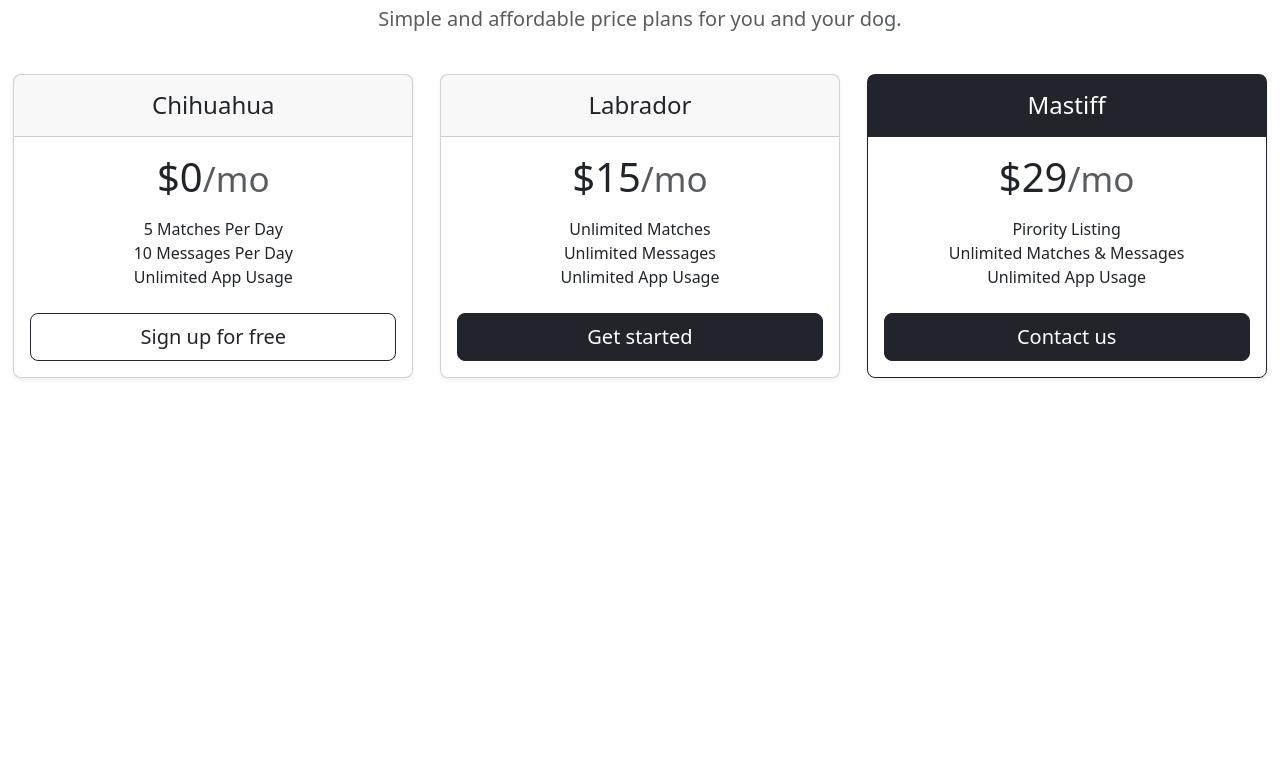
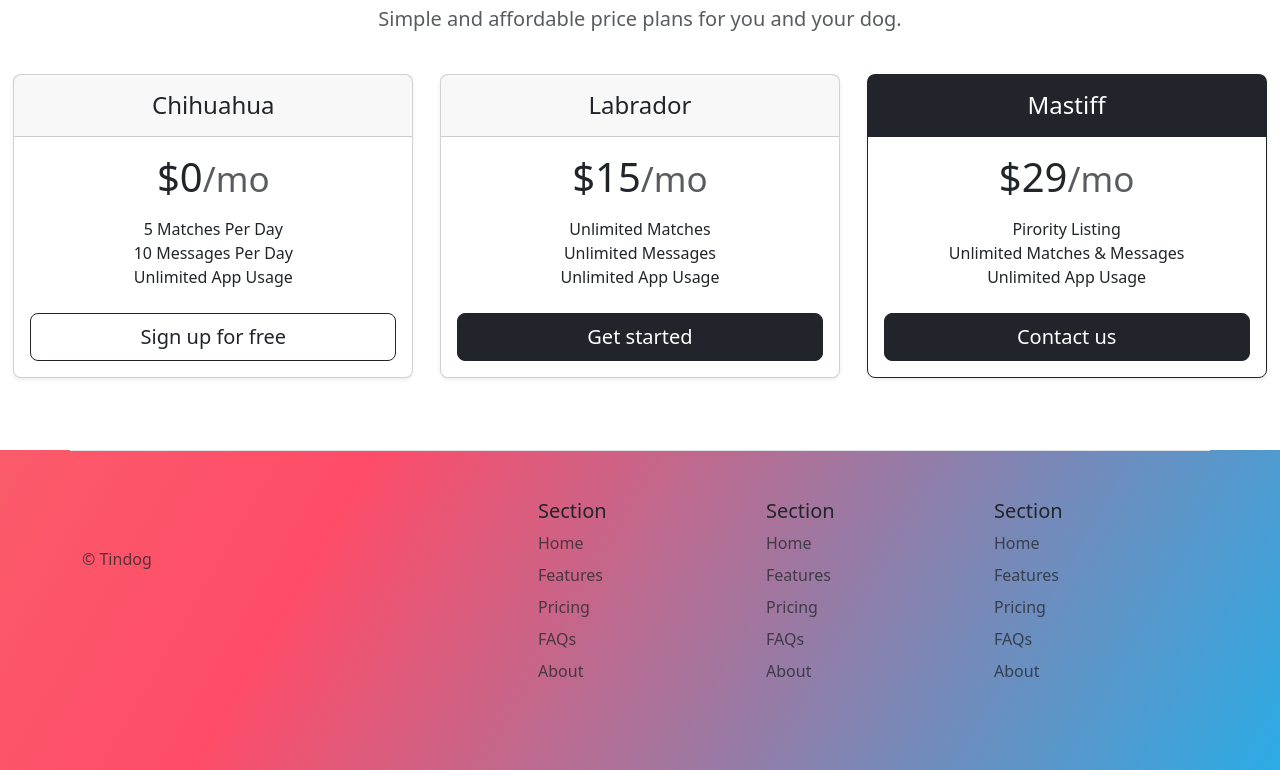
Before and after one commit to xwvwww/Assignment-1-Front-End, a plain HTML site: page Task3/index.html in a window 1280 px wide. Shown: the part 1503-2273 px from the top of the page. Before the commit the page ends 1921 px from the top, so only its background shows below. Drawn offline with nearby package versions, Linux system fonts and the light colour scheme.

Commit message:
Added Footer Task 3

```diff
--- a/Task3/css/style.css
+++ b/Task3/css/style.css
@@ -46,6 +46,7 @@
   margin-top: 5px;
   margin-bottom: 2px;
 }
+
 
 .testimonial_png_block {
   display: flex;
@@ -103,6 +104,16 @@
   border-color: #21242a !important;
 }
 
+#footer {
+  height: 40vh;
+  background: linear-gradient(300deg, #00bfff, #ff4c68, #ef8172);
+  background-size: 180% 180%;
+  animation: gradient-animation 18s ease infinite;
+}
+
+
+
+
 
 
 
--- a/Task3/index.html
+++ b/Task3/index.html
@@ -102,10 +102,10 @@
         Pebbles, New York
       </p>
       <div class="testimonial_png_block">
-        <img src="./images/techcrunch.png" alt="techcrunch" width="120" height="20">
-        <img src="./images/mashable.png" alt="mashable" width="120" height="20">
-        <img src="./images/bizinsider.png" alt="businessinsider" width="120" height="20">
-        <img src="./images/tnw.png" alt="tnw" width="100" height="30">
+        <img src="./images/techcrunch.png" alt="techcrunch" width="120" height="20" id="testimonial_mainpng">
+        <img src="./images/mashable.png" alt="mashable" width="120" height="20" id="testimonial_mainpng">
+        <img src="./images/bizinsider.png" alt="businessinsider" width="120" height="20" id="testimonial_mainpng">
+        <img src="./images/tnw.png" alt="tnw" width="100" height="30" id="testimonial_mainpng">
       </div>
     </div>
 
@@ -170,9 +170,56 @@
     </div>
 
   </section>
+
   <!-- Footer -->
   <section id="footer">
+    <div class="container">
+      <footer class="row row-cols-1 row-cols-sm-2 row-cols-md-5 py-5 my-5 border-top">
+        <div class="col mb-3">
+          <a href="/" class="d-flex align-items-center mb-3 link-body-emphasis text-decoration-none">
+            <svg class="bi me-2" width="40" height="32"><use xlink:href="#bootstrap"></use></svg>
+          </a>
+          <p class="text-body-secondary">© Tindog</p>
+        </div>
 
+        <div class="col mb-3">
+
+        </div>
+
+        <div class="col mb-3">
+          <h5>Section</h5>
+          <ul class="nav flex-column">
+            <li class="nav-item mb-2"><a href="#" class="nav-link p-0 text-body-secondary">Home</a></li>
+            <li class="nav-item mb-2"><a href="#" class="nav-link p-0 text-body-secondary">Features</a></li>
+            <li class="nav-item mb-2"><a href="#" class="nav-link p-0 text-body-secondary">Pricing</a></li>
+            <li class="nav-item mb-2"><a href="#" class="nav-link p-0 text-body-secondary">FAQs</a></li>
+            <li class="nav-item mb-2"><a href="#" class="nav-link p-0 text-body-secondary">About</a></li>
+          </ul>
+        </div>
+
+        <div class="col mb-3">
+          <h5>Section</h5>
+          <ul class="nav flex-column">
+            <li class="nav-item mb-2"><a href="#" class="nav-link p-0 text-body-secondary">Home</a></li>
+            <li class="nav-item mb-2"><a href="#" class="nav-link p-0 text-body-secondary">Features</a></li>
+            <li class="nav-item mb-2"><a href="#" class="nav-link p-0 text-body-secondary">Pricing</a></li>
+            <li class="nav-item mb-2"><a href="#" class="nav-link p-0 text-body-secondary">FAQs</a></li>
+            <li class="nav-item mb-2"><a href="#" class="nav-link p-0 text-body-secondary">About</a></li>
+          </ul>
+        </div>
+
+        <div class="col mb-3">
+          <h5>Section</h5>
+          <ul class="nav flex-column">
+            <li class="nav-item mb-2"><a href="#" class="nav-link p-0 text-body-secondary">Home</a></li>
+            <li class="nav-item mb-2"><a href="#" class="nav-link p-0 text-body-secondary">Features</a></li>
+            <li class="nav-item mb-2"><a href="#" class="nav-link p-0 text-body-secondary">Pricing</a></li>
+            <li class="nav-item mb-2"><a href="#" class="nav-link p-0 text-body-secondary">FAQs</a></li>
+            <li class="nav-item mb-2"><a href="#" class="nav-link p-0 text-body-secondary">About</a></li>
+          </ul>
+        </div>
+      </footer>
+    </div>
   </section>
 </body>
 
```
Also changed, not shown: Task3/css/solution.css (line endings or trailing spaces).
